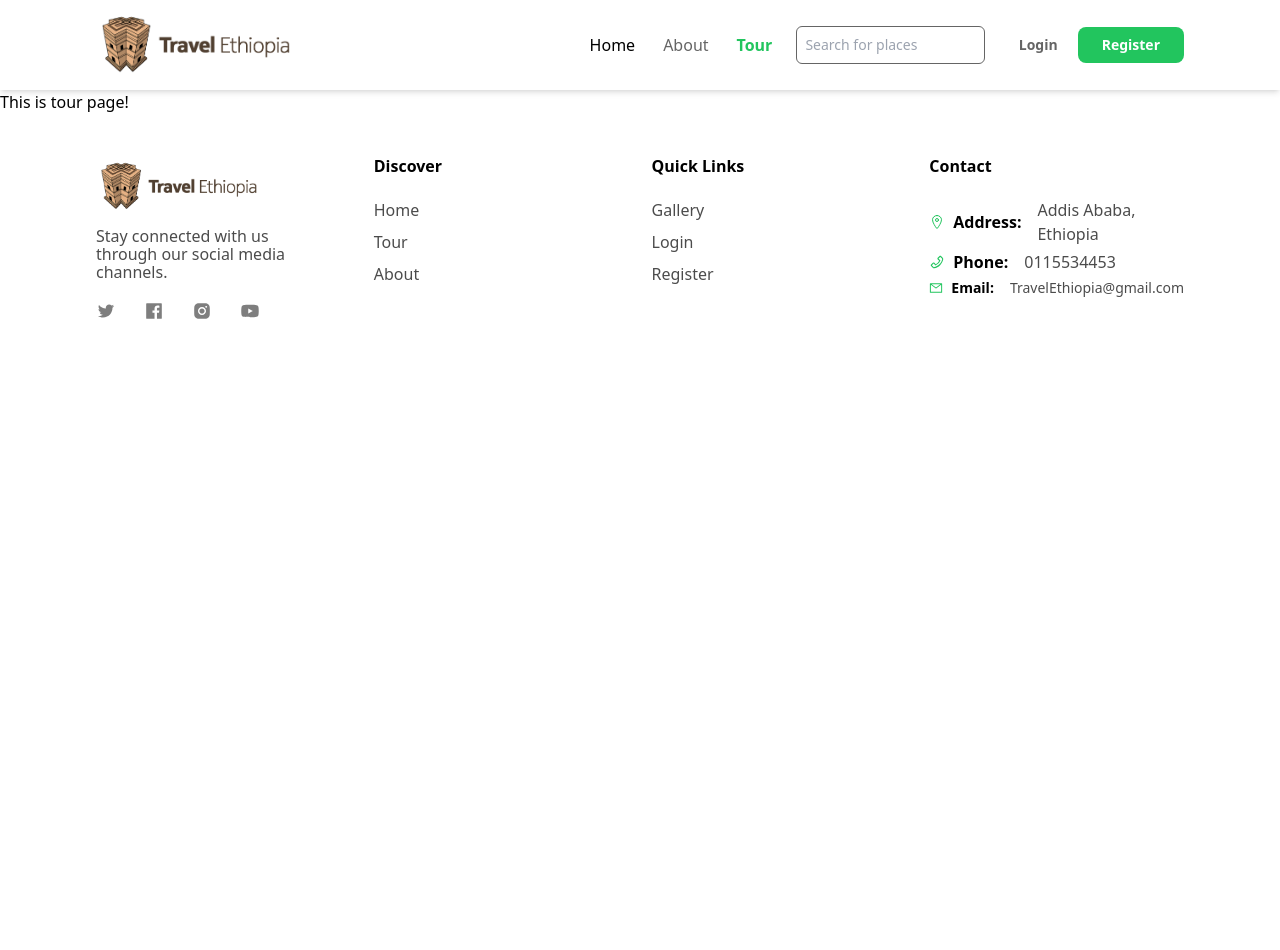
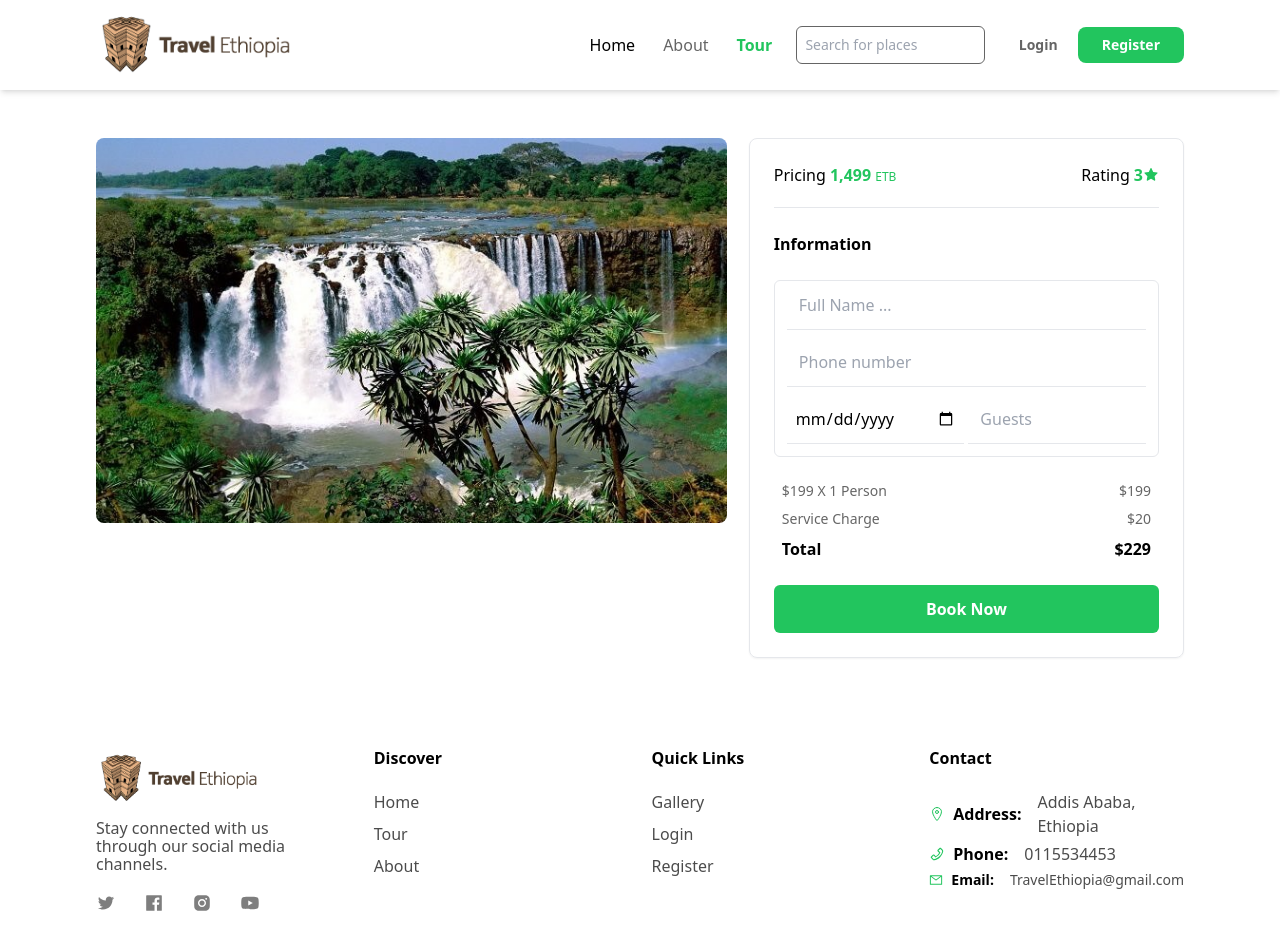
Before and after one commit to Henok-Belachew/Travel-Ethiopia, a React (Vite) app in the folder client/: page /tour in a window 1280 px wide. Shown: the top 950 px of the page. Before the commit the page ends 800 px from the top, so only its background shows below. Built offline with nearby package versions, Linux system fonts and the light colour scheme.

Commit message:
Booking form is complete

```diff
--- a/client/src/App.jsx
+++ b/client/src/App.jsx
@@ -10,9 +10,10 @@ import Login from './pages/Login';
 import Tour from './pages/Tour';
 import About from './pages/About';
 import Register from './pages/Register';
+import Book from './components/Book';
 
 function App() {
-  const [count, setCount] = useState(0)
+
 
   return (
     <BrowserRouter>
@@ -24,7 +25,9 @@ function App() {
                 <Route index element={<Home/>} />
                 <Route path='/login' element={<Login/>}/>
                 <Route path='/about' element={<About/>}/>
-                <Route path='/tour' element={<Tour/>}/>
+                <Route path='/tour' element={<Tour/>}>
+                  <Route index element={<Book/>} ></Route>
+                </Route>
               <Route path='/register' element={<Register/>} />
           </Routes>
 
--- /dev/null
+++ b/client/src/components/Book.jsx
@@ -0,0 +1,77 @@
+import React from 'react'
+import img from '../assets/images/img-1.jpg'
+import {AiFillStar} from 'react-icons/ai'
+
+function Book() {
+  return (
+    <div className='px-96 py-12'>
+      {/* Top Section */}
+      <div className='flex justify-between'>
+
+         {/* Left Side */}
+         <img src={img} className='rounded-lg w-[58%] h-[385px] object-cover' alt="" />
+
+         {/* Right Side */}
+         <div className='w-[40%] flex flex-col p-6 border-slid shadow-sm border-[1px] rounded-lg gap-6'>
+
+            {/* Top Section */}
+            <div className='flex flex-col gap-5'>
+               <div className='flex justify-between'>
+               <h2 className='font-'>Pricing <span className='font-bold text-green-500'>1,499 <span className='font-light text-xs'>ETB</span> </span> </h2>
+
+                  <div className='flex gap-1 items-center'>
+                     Rating <span className='font-semibold text-green-500 -mr-1'>3</span> <AiFillStar className='text-green-500' />
+                  </div>
+
+               </div>
+
+
+               {/* <div className='border-t-[1px] border-solid border-black'>1</div> */}
+
+               <hr  className='border-t-[0.7px] border-solid' />
+
+            </div>
+
+            <div className='flex flex-col gap-6'>
+               <h1 className='font-semibold text-[16px] '>Information</h1>
+
+               {/* Input Fields */}
+               <div className='flex flex-col justify-between gap-2 px-3 pb-3 border-solid border-[1px] rounded-md'>
+                  <input placeholder='Full Name ...' type="text" className='focus:outline-none p-3 border-b-[1px] ' />
+                  <input placeholder='Phone number' type="number" className='focus:outline-none p-3 border-b-[1px] ' />
+                  <div className='flex gap-1'>
+                     <input type="date" placeholder='Choose Date' className='w-1/2 focus:outline-none border-b-[1px] p-2 ' />
+                     <input placeholder='Guests' type="number" className='w-1/2 focus:outline-none p-3 border-b-[1px] ' />
+                  </div>
+               </div>
+
+               {/* Invoice Section */}
+               <div className='px-2 flex flex-col gap-2'>
+                  <h1 className='flex justify-between text-sm opacity-60'>
+                     <span>$199 X 1 Person</span>
+                     <span>$199</span>
+                  </h1>
+                  <h1 className='flex justify-between text-sm opacity-60'>
+                     <span>Service Charge</span>
+                     <span>$20</span>
+                  </h1>
+                  <h1 className='flex justify-between font-semibold'>
+                     <span>Total</span>
+                     <span>$229</span>
+                  </h1>
+               </div>
+
+               <button className='py-3 bg-green-500 rounded-md font-semibold text-white'>Book Now</button>
+
+
+            </div>
+         </div>
+
+      </div>
+
+
+    </div>
+  )
+}
+
+export default Book
--- a/client/src/pages/Tour.jsx
+++ b/client/src/pages/Tour.jsx
@@ -1,9 +1,13 @@
 import React from 'react'
+import { Outlet } from 'react-router-dom'
 
 function Tour() {
   return (
     <div>
-      This is tour page!
+      {/* This is tour page! */}
+      <Outlet/>
+
+
     </div>
   )
 }
```
